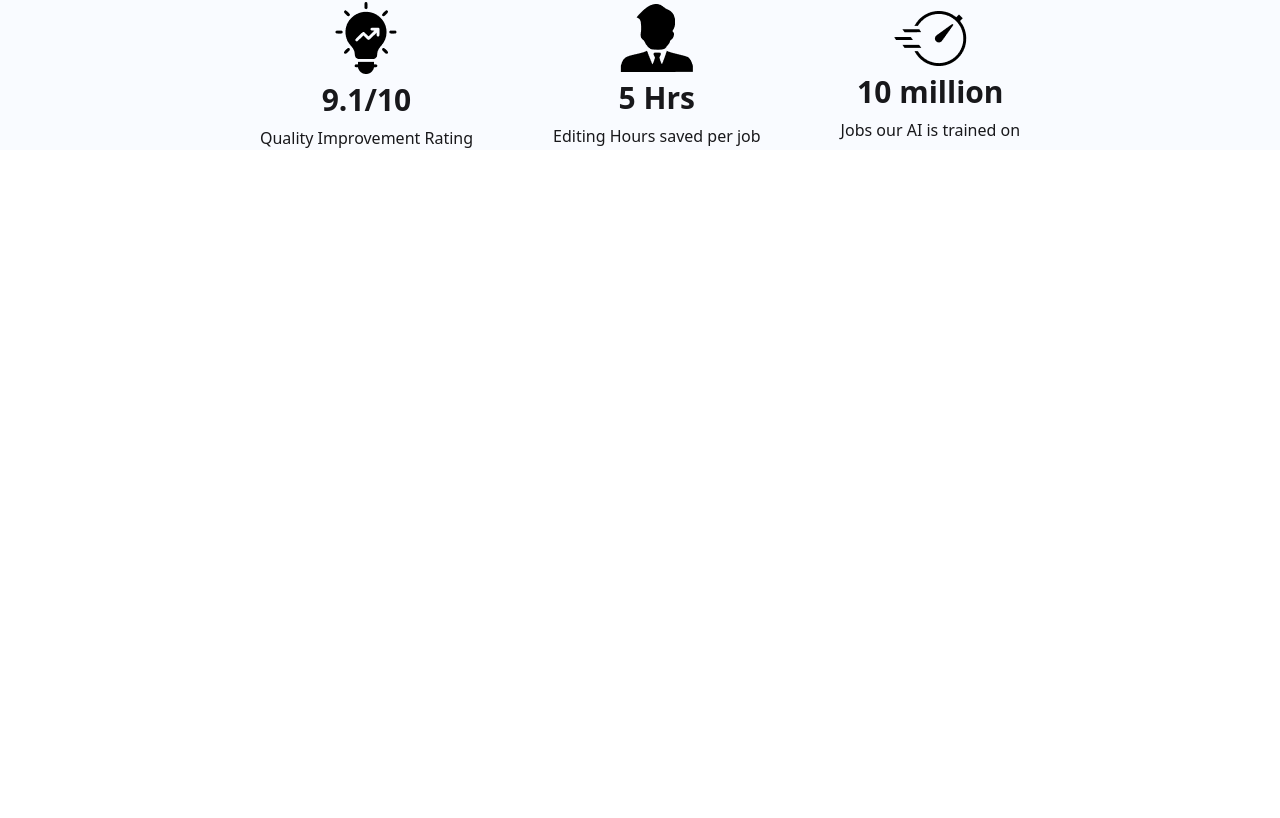
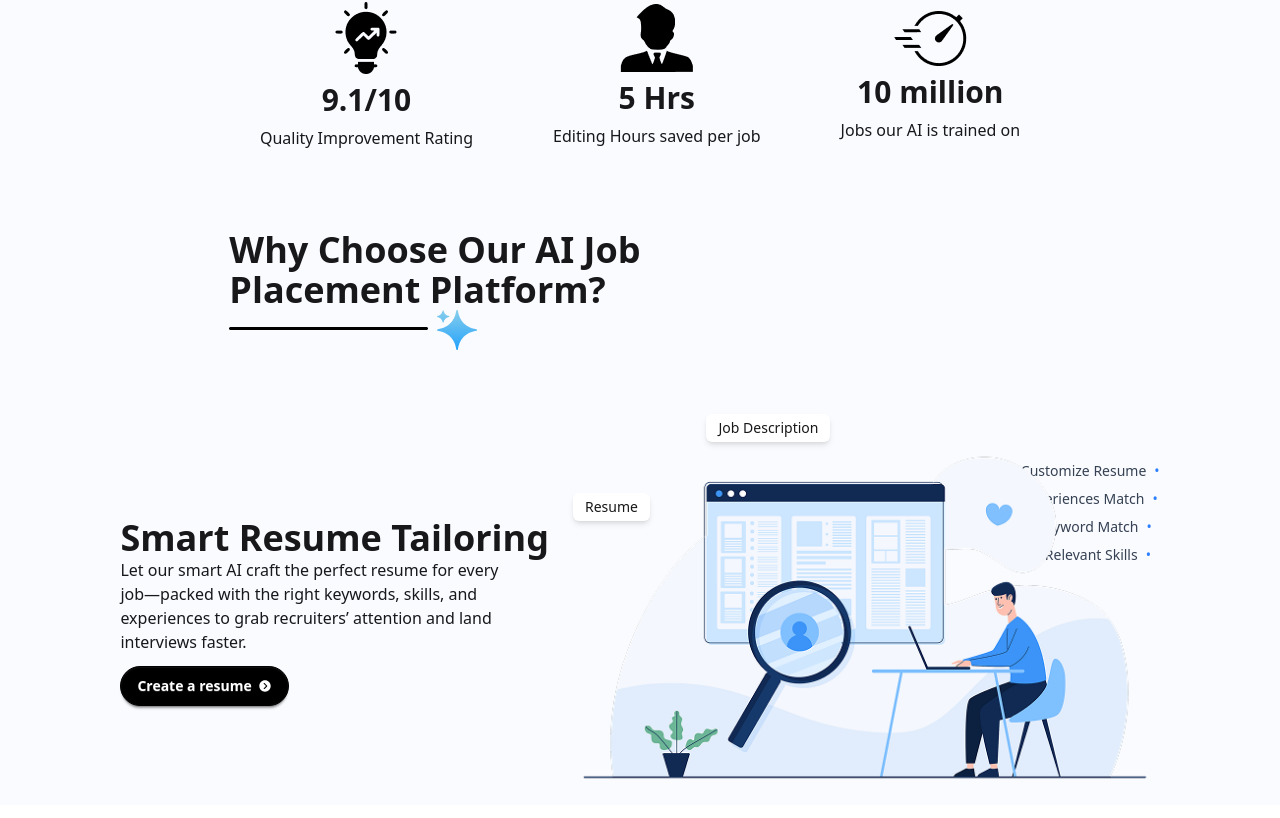
Before and after one commit to mehediakash01/job-Mantic, a Next.js app: page / in a window 1280 px wide. Shown: the part 814-1632 px from the top of the page. Before the commit the page ends 1028 px from the top, so only its background shows below. Built offline with nearby package versions, Linux system fonts and the light colour scheme.

Commit message:
completed whyChoose section

```diff
--- /dev/null
+++ b/src/app/components/WhyChoose.jsx
@@ -0,0 +1,57 @@
+import React from 'react';
+import { IoIosArrowDroprightCircle } from 'react-icons/io';
+
+const WhyChoose = () => {
+    return (
+        <div className='w-11/12 mx-auto my-20'>
+            <div className='mb-20 ml-44'>
+                <h1 className='font-bold text-4xl'>Why Choose Our AI Job <br /> Placement Platform?</h1>
+                <img src="/images/line.png" alt="" />
+            </div>
+            <div className='flex gap-6 justify-center items-center'>
+                <div>
+                    <h1 className='font-semibold text-4xl'>Smart Resume Tailoring</h1>
+                    <p>Let our smart AI craft the perfect resume for every <br /> job—packed with the right keywords, skills,
+                     and <br /> experiences to grab recruiters’ attention and land <br /> interviews faster.</p>
+                         <button className="btn btn-secondary rounded-full text-white my-3 flex items-center"> Create a resume <IoIosArrowDroprightCircle /></button>
+                </div>
+               {/* right side graphic */}
+        <div className="relative md:w-1/2">
+          {/* floating labels */}
+          <span className="absolute -top-4 left-1/3 -translate-x-1/2 bg-white shadow-md px-3 py-1 rounded-md font-medium text-sm">
+            Job Description
+          </span>
+          <span className="absolute top-1/6   bg-white shadow-md px-3 py-1 rounded-md font-medium text-sm">
+            Resume
+          </span>
+
+          {/* main illustration */}
+          <img
+            className="relative z-10 max-w-full"
+            src="/images/jd.png"
+            alt="Resume illustration"
+          />
+
+          {/* feature list */}
+          <ul className="absolute top-1/12 right-0 space-y-2 text-gray-700 text-sm">
+            <li className="flex items-center gap-2">
+               Customize Resume<span className="text-blue-500">•</span>
+            </li>
+            <li className="flex items-center gap-2">
+              Experiences Match<span className="text-blue-500">•</span>
+            </li>
+            <li className="flex items-center gap-2 ml-4">
+               Keyword Match<span className="text-blue-500">•</span>
+            </li>
+            <li className="flex items-center gap-2 ml-6">
+              Relevant Skills <span className="text-blue-500">•</span>
+            </li>
+          </ul>
+        </div>
+            </div>
+
+        </div>
+    );
+};
+
+export default WhyChoose;
--- a/src/app/page.js
+++ b/src/app/page.js
@@ -1,12 +1,14 @@
 import Image from "next/image";
 import Banner from "./components/Banner";
 import Hired from "./components/Hired";
+import WhyChoose from "./components/WhyChoose";
 
 export default function Home() {
   return (
-    <div >
+    <div className="bg-[#F9FBFF]" >
     <Banner></Banner>
     <Hired></Hired>
+    <WhyChoose></WhyChoose>
     </div>
   );
 }
```
Also changed, not shown: public/images/jd.png (added), public/images/line.png (added).
